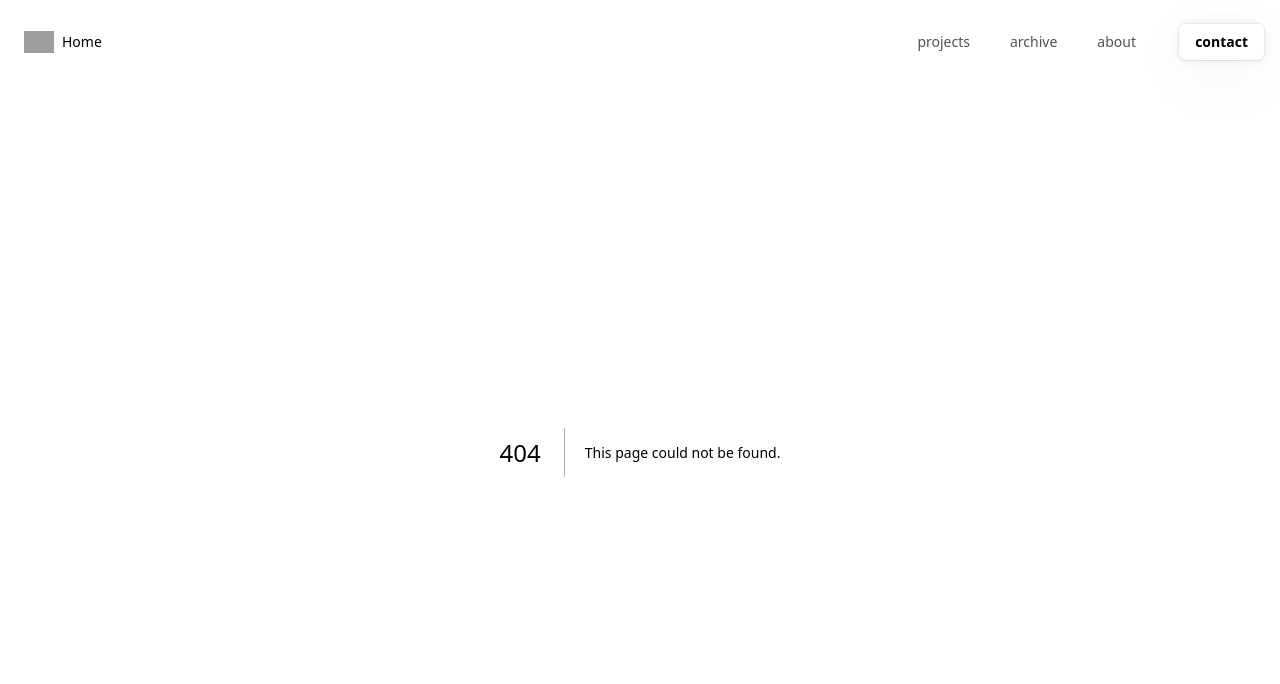
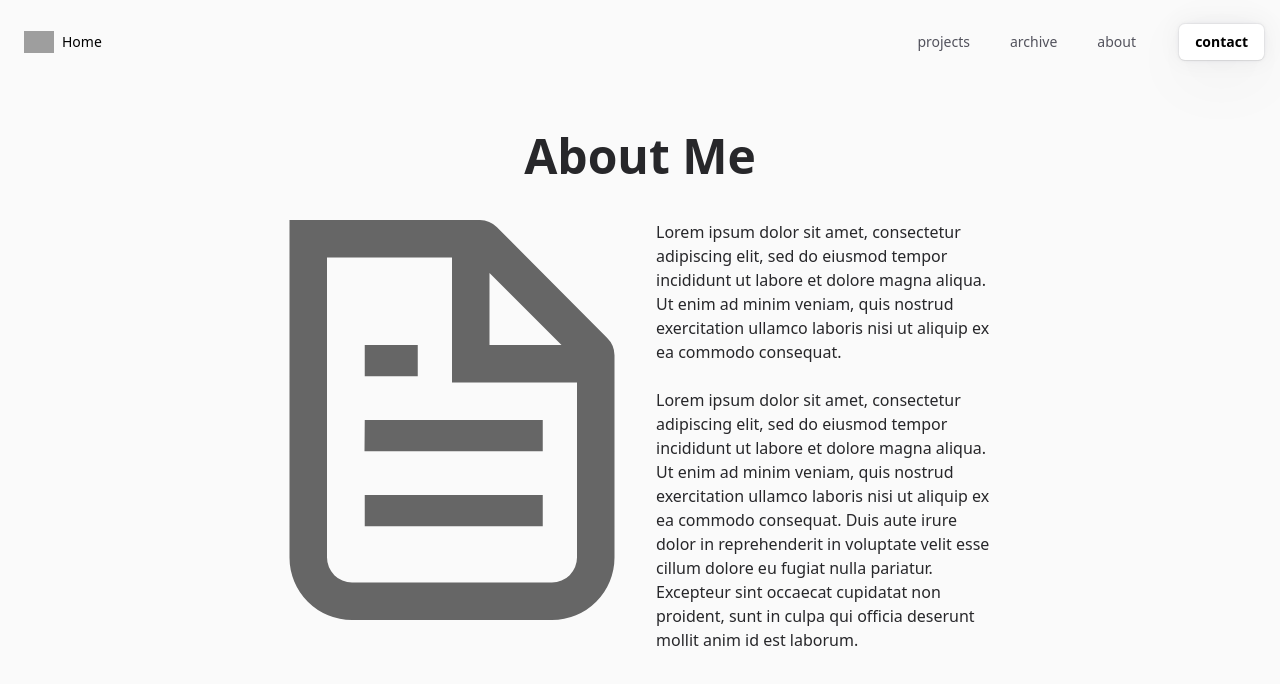
Before and after one commit to sophie900/portfolio, a Next.js app: page /about in a window 1280 px wide. Before the commit this address had no page. Shown: the top 684 px of the page. Built offline with nearby package versions, Linux system fonts and the light colour scheme; grey boxes are pictures that could not be loaded.

Commit message:
Add about page, skills, contact

```diff
--- /dev/null
+++ b/app/about/page.tsx
@@ -0,0 +1,24 @@
+export default function About() {
+  return (
+    <main className="w-full
+      flex flex-col justify-center items-center
+      mx-auto overflow-hidden
+      px-10 md:px-20 lg:px-30 xl:px-40
+      mt-20 mb-20"
+    >
+        <h1 className="text-5xl font-semibold text-zinc-800 dark:text-zinc-200">About Me</h1>
+        <div className="grid grid-cols-2 gap-8 px-10 md:px-20 lg:px-30 py-10">
+        <img src="/file.svg" className="h-100 w-full object-cover col-span-2 lg:col-span-1 right-0 justify-self-center lg:justify-self-end"></img>
+        <p className="col-span-2 lg:col-span-1">
+          Lorem ipsum dolor sit amet, consectetur adipiscing elit, sed do eiusmod tempor incididunt ut labore et dolore magna aliqua.
+          Ut enim ad minim veniam, quis nostrud exercitation ullamco laboris nisi ut aliquip ex ea commodo consequat.
+          <br /><br />
+          Lorem ipsum dolor sit amet, consectetur adipiscing elit, sed do eiusmod tempor incididunt ut labore et dolore magna aliqua.
+          Ut enim ad minim veniam, quis nostrud exercitation ullamco laboris nisi ut aliquip ex ea commodo consequat.
+          Duis aute irure dolor in reprehenderit in voluptate velit esse cillum dolore eu fugiat nulla pariatur.
+          Excepteur sint occaecat cupidatat non proident, sunt in culpa qui officia deserunt mollit anim id est laborum.
+        </p>
+        </div>
+    </main>
+  );
+}
--- a/app/layout.tsx
+++ b/app/layout.tsx
@@ -1,5 +1,5 @@
 import type { Metadata } from "next";
-import { Geist, Geist_Mono, Instrument_Serif, Inter } from "next/font/google";
+import { Geist, Geist_Mono, Instrument_Serif } from "next/font/google";
 import "./globals.css";
 import CustomNavbar from "@/components/CustomNavbar";
 
@@ -18,10 +18,6 @@ const instrumentSerif = Instrument_Serif({
   variable: "--font-instrument-serif"
 });
 
-const inter = Inter({
-  variable: "--font-inter"
-})
-
 export const metadata: Metadata = {
   title: "Sophie Rong",
   description: "Sophie's creative portfolio",
@@ -35,7 +31,7 @@ export default function RootLayout({
   return (
     <html lang="en" className="scroll-smooth">
       <body
-        className={`${geistSans.variable} ${geistMono.variable} ${instrumentSerif.variable} ${inter.variable} antialiased`}
+        className={`${geistSans.variable} ${geistMono.variable} ${instrumentSerif.variable} antialiased`}
       >
         <CustomNavbar />
         {children}
--- a/app/page.tsx
+++ b/app/page.tsx
@@ -10,12 +10,15 @@ export default function Home() {
     >
         <Hero />
         <section id="projects" className="mt-10 mb-10">
-          <h1 className="relative text-4xl font-semibold text-center">Projects</h1>
+          <h1 className="relative text-4xl font-semibold text-center text-zinc-800 dark:text-zinc-200">
+            Projects
+          </h1>
+
           <div className="flex flex-row flex-wrap justify-center items-start gap-[2vw] font-sans mt-10 mb-10">
             <ProjectCard
               projectName="picChef"
               description="A full-stack recipe identification app powered by Gemini image recognition."
-              link="https://google.com"
+              link="https://github.com/sophie900/picChef"
               imagePath="https://images.unsplash.com/photo-1555066931-4365d14bab8c?q=80&w=3270&auto=format&fit=crop&ixlib=rb-4.1.0&ixid=M3wxMjA3fDB8MHxwaG90by1wYWdlfHx8fGVufDB8fHx8fA%3D%3D"
               tags={["React", "FastAPI", "Supabase", "Gemini API", "BeautifulSoup"]}
             />
@@ -46,6 +49,31 @@ export default function Home() {
           </div>
         </section>
 
+        <section id="contact" className="mt-10 mb-10">
+          <h1 className="relative text-4xl font-semibold text-center text-zinc-800 dark:text-zinc-200">
+            Skills
+          </h1>
+
+          <p className="text-md text-zinc-700 dark:text-zinc-300 p-8 w-full">
+            Languages: Python, JavaScript, TypeScript, HTML/CSS, SQL, LaTeX
+            <br />
+            Frameworks: React, Next, FastAPI, Tailwind CSS
+            <br />
+            Software: Git, Adobe Creative Suite (Illustrator, Photoshop, Premiere Pro), Figma
+          </p>
+        </section>
+
+        <section id="contact" className="mt-10 mb-20">
+          <h1 className="relative text-4xl font-semibold text-center text-zinc-800 dark:text-zinc-200">Let's get in touch!</h1>
+          <p className="text-md text-zinc-700 dark:text-zinc-300 p-8">
+            Contact me at <a
+              href="mailto:sophie.rong@gmail.com"
+              className="underline transition-all ease-in-out hover:text-indigo-600 dark:hover:text-indigo-400"
+            >
+              sophie.rong@gmail.com
+            </a>
+          </p>
+        </section>
     </main>
   );
 }
--- a/components/CustomNavbar.tsx
+++ b/components/CustomNavbar.tsx
@@ -7,9 +7,9 @@ const CustomNavbar = () => {
   const [menuOpen, setMenuOpen] = useState<boolean>(false);
 
   const navItems = [
-    { name: "projects", link: "#projects" },
+    { name: "projects", link: "" },
     { name: "archive", link: "" },
-    { name: "about", link: "" },
+    { name: "about", link: "/about" },
   ];
 
   return (
@@ -19,7 +19,7 @@ const CustomNavbar = () => {
         <NavBody>
           <NavbarLogo />
           <NavItems items={navItems} />
-          <NavbarButton variant="primary">contact</NavbarButton>
+          <NavbarButton as="a" href="" variant="primary">contact</NavbarButton>
         </NavBody>
 
         {/* Mobile Navigation */}
--- a/components/Hero.tsx
+++ b/components/Hero.tsx
@@ -18,13 +18,13 @@ const Hero = () => {
 
         {/* Profile icon links */}
         <div className="flex flex-row flex-wrap z-30 gap-4">
-          <a href="https://www.linkedin.com/in/sophie-rong/" target="_blank" className="text-zinc-300 hover:text-zinc-100">
+          <a href="https://www.linkedin.com/in/sophie-rong/" target="_blank" className="text-zinc-300 hover:text-zinc-400 dark:hover:text-zinc-100">
             <svg xmlns="http://www.w3.org/2000/svg" width="30" height="30" fill="currentColor" className="bi bi-linkedin" viewBox="0 0 16 16">
                 <path d="M0 1.146C0 .513.526 0 1.175 0h13.65C15.474 0 16 .513 16 1.146v13.708c0 .633-.526 1.146-1.175 1.146H1.175C.526 16 0 15.487 0 14.854zm4.943 12.248V6.169H2.542v7.225zm-1.2-8.212c.837 0 1.358-.554 1.358-1.248-.015-.709-.52-1.248-1.342-1.248S2.4 3.226 2.4 3.934c0 .694.521 1.248 1.327 1.248zm4.908 8.212V9.359c0-.216.016-.432.08-.586.173-.431.568-.878 1.232-.878.869 0 1.216.662 1.216 1.634v3.865h2.401V9.25c0-2.22-1.184-3.252-2.764-3.252-1.274 0-1.845.7-2.165 1.193v.025h-.016l.016-.025V6.169h-2.4c.03.678 0 7.225 0 7.225z"/>
             </svg>
           </a>
 
-          <a href="https://github.com/sophie900" target="_blank" className="text-zinc-300 hover:text-zinc-100">
+          <a href="https://github.com/sophie900" target="_blank" className="text-zinc-300 hover:text-zinc-400 dark:hover:text-zinc-100">
             <svg xmlns="http://www.w3.org/2000/svg" width="30" height="30" fill="currentColor" className="bi bi-github" viewBox="0 0 16 16">
               <path d="M8 0C3.58 0 0 3.58 0 8c0 3.54 2.29 6.53 5.47 7.59.4.07.55-.17.55-.38 0-.19-.01-.82-.01-1.49-2.01.37-2.53-.49-2.69-.94-.09-.23-.48-.94-.82-1.13-.28-.15-.68-.52-.01-.53.63-.01 1.08.58 1.23.82.72 1.21 1.87.87 2.33.66.07-.52.28-.87.51-1.07-1.78-.2-3.64-.89-3.64-3.95 0-.87.31-1.59.82-2.15-.08-.2-.36-1.02.08-2.12 0 0 .67-.21 2.2.82.64-.18 1.32-.27 2-.27s1.36.09 2 .27c1.53-1.04 2.2-.82 2.2-.82.44 1.1.16 1.92.08 2.12.51.56.82 1.27.82 2.15 0 3.07-1.87 3.75-3.65 3.95.29.25.54.73.54 1.48 0 1.07-.01 1.93-.01 2.2 0 .21.15.46.55.38A8.01 8.01 0 0 0 16 8c0-4.42-3.58-8-8-8"/>
             </svg>
--- a/components/ProjectCard.tsx
+++ b/components/ProjectCard.tsx
@@ -19,7 +19,7 @@ export const ProjectCard = ({
       <a href={link} target="_blank">
       <CardBody className="bg-zinc-100 dark:bg-zinc-950/50
         relative group/card
-        dark:hover:shadow-2xl dark:hover:shadow-indigo-600/[0.1] dark:border-white/[0.2] border-zinc-900/[0.1]
+        dark:border-zinc-300/20 border-zinc-900/20
         w-[84vw] md:w-[36vw] lg:w-[32vw] h-auto rounded-xl p-6 border
         hover:cursor-pointer"
       >
--- a/components/ui/background-gradient-animation.tsx
+++ b/components/ui/background-gradient-animation.tsx
@@ -6,7 +6,7 @@ export const BackgroundGradientAnimation = ({
   gradientBackgroundStart = "rgba(90, 40, 180, 0)",
   gradientBackgroundEnd = "rgba(0, 17, 82, 0)",
   firstColor = "150, 100, 200",
-  secondColor = "150, 120, 200",
+  secondColor = "210, 140, 240",
   thirdColor = "237, 150, 66",
   fourthColor = "245, 170, 100",
   fifthColor = "255, 200, 80",
```
Also changed, not shown: components/ui/resizable-navbar.tsx (+5 -5 lines).
